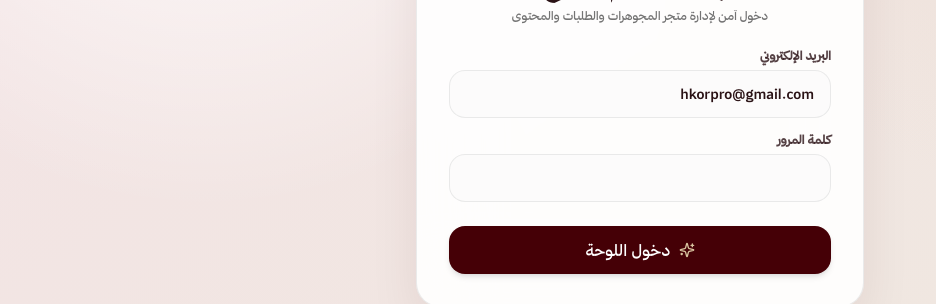
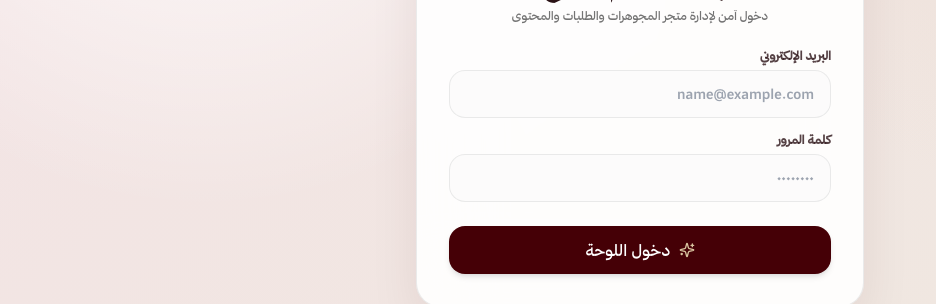
Before and after one commit to hkorpro-art/wahaj-store, a Next.js app: page /admin/login in a window 1280 px wide. Shown: the part 323-627 px from the top of the page, without its empty margins (0-936 px from the left). Built offline with nearby package versions, Linux system fonts and the light colour scheme; no server answers; the database is empty.

Commit message:
fix(admin): remove default email prefill from login form

```diff
--- a/components/admin/AdminLogin.tsx
+++ b/components/admin/AdminLogin.tsx
@@ -9,7 +9,7 @@ export default function AdminLogin() {
   const router = useRouter();
   const searchParams = useSearchParams();
   const next = searchParams.get("next") || "/admin";
-  const [email, setEmail] = useState("hkorpro@gmail.com");
+  const [email, setEmail] = useState("");
   const [password, setPassword] = useState("");
   const [error, setError] = useState("");
   const [loading, setLoading] = useState(false);
@@ -70,6 +70,7 @@ export default function AdminLogin() {
               onChange={(event) => setEmail(event.target.value)}
               type="email"
               required
+              placeholder="name@example.com"
               className="h-12 w-full rounded-2xl border border-neutral-200/80 bg-neutral-50/50 px-4 text-sm font-medium outline-none transition focus:border-brand-burgundy focus:bg-white focus:ring-2 focus:ring-brand-burgundy/10"
             />
           </label>
@@ -80,6 +81,7 @@ export default function AdminLogin() {
               onChange={(event) => setPassword(event.target.value)}
               type="password"
               required
+              placeholder="••••••••"
               className="h-12 w-full rounded-2xl border border-neutral-200/80 bg-neutral-50/50 px-4 text-sm font-medium outline-none transition focus:border-brand-burgundy focus:bg-white focus:ring-2 focus:ring-brand-burgundy/10"
             />
           </label>
```
